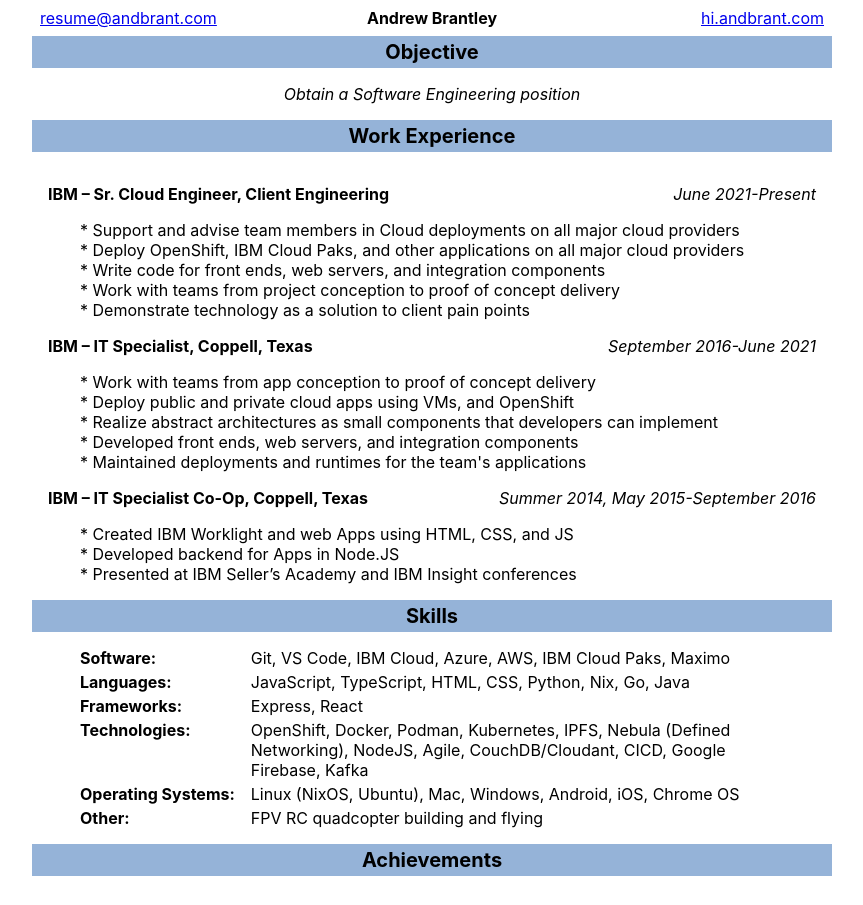
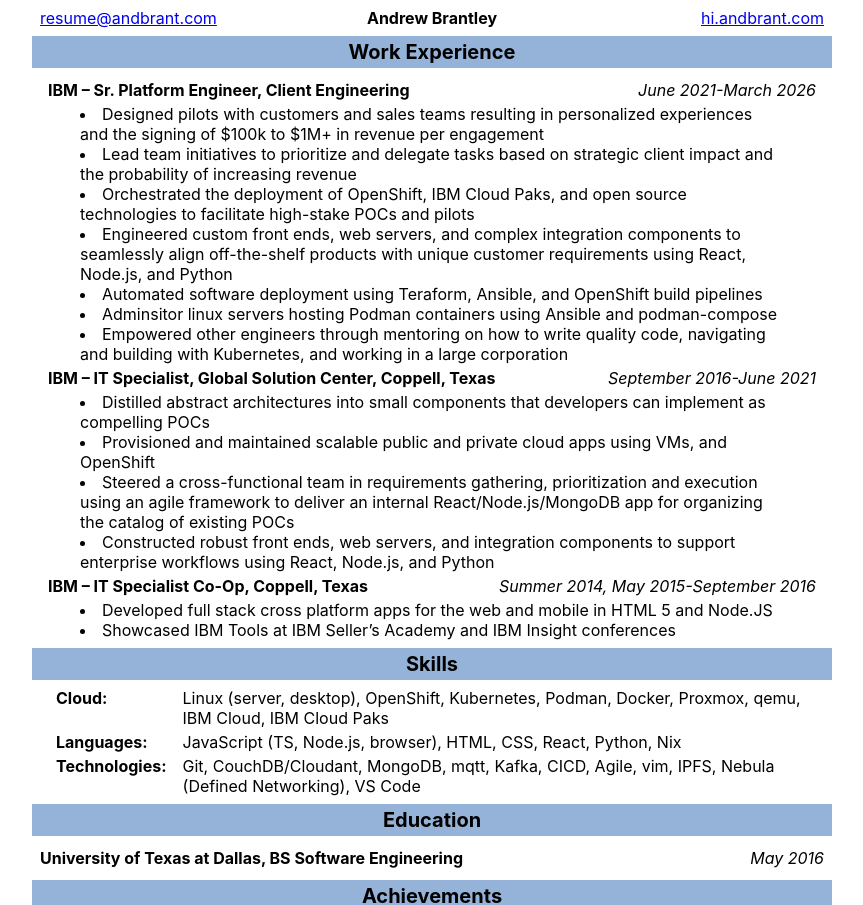
Before and after one commit to yeltnar/resume, a React (Vite) app: page / in a window 1280 px wide. Shown: the top 905 px of the page, without its empty margins (208-1071 px from the left). Built offline with nearby package versions, Linux system fonts and the light colour scheme.

Commit message:
update content and style

```diff
--- a/src/App.jsx
+++ b/src/App.jsx
@@ -19,7 +19,7 @@
 
   const sectionElementArr = resume_obj.map((cur,i)=>{
     console.log(cur);
-    return (<Section title={cur.title} content={cur.content} key={i}></Section>)
+    return (<Section title={cur.title} content={cur.content} skip={cur.skip}  key={i}></Section>)
   });
 
   return (
--- a/src/components/templates/section.jsx
+++ b/src/components/templates/section.jsx
@@ -3,6 +3,10 @@
 import './style.css'
 
 function Section(props){
+
+    if( props.skip === true ){
+      return (<></>);
+    }
 
     return (
         <div className="section">
@@ -31,10 +35,12 @@
             }else if(single_content.type==="label-content"){
 
                 single_to_return = single_content.data.reduce((acc, cur, i) => {
+                    let content = Array.isArray(cur.content) ? contentArrToList(cur.content) : cur.content;
+
                     acc.push((
                         <React.Fragment>
-                            <div className="label">{cur.label}:</div>
-                            <div className="content">{cur.content}</div>
+                            <div fmd="fmd" className="label">{cur.label}:</div>
+                            <div className="content">{content}</div>
                         </React.Fragment>
                     ));
                     return acc
@@ -63,7 +69,7 @@
 
                 single_to_return = single_content.data.map((cur,i)=>{
                     return (
-                        <div key={i}>* {cur}</div>
+                        <li key={i}>{cur}</li>
                     );
                 });
 
@@ -88,4 +94,12 @@
     }
 }
 
+function contentArrToList(content){
+  const x = content.map(( cur, i, arr )=>{
+    return (<li>{cur}</li>);
+  });
+  return x;
+  return content.join(". ")
+}
+
 export {Section}
--- a/src/components/templates/style.css
+++ b/src/components/templates/style.css
@@ -29,13 +29,15 @@
 
 .section-content{
     width: 100%;
-    padding: 1rem 0rem 1rem 0rem;
+    padding: .5rem 0rem .5rem 0rem;
 }
 
 .plain-date-holder{
     display: flex;
     justify-content: space-between;
-    margin: 1rem 1rem 1rem 1rem;
+    /* margin: .5rem 1rem .5rem 1rem; */
+    margin: .25rem 1rem .25rem 1rem;
+    /* color: pink; */
 }
 
 .plain-date-holder > .title{
@@ -51,8 +53,14 @@
     margin: 0rem 3rem 0rem 3rem;
 }
 
+.bullet_container > li{
+    /* margin: .25rem 0rem 0rem 0rem; */
+    margin: 0rem 0rem 0rem 0rem;
+    /* color:pink; */
+}
+
 .achievement-date-holder{
-    margin: .75rem .5rem .75rem .5rem;
+    margin: .25rem .5rem .25rem .5rem;
 }
 
 .achievement-date-holder > .title{
@@ -60,7 +68,10 @@
 }
 
 .label-content{
-    margin: 0rem 3rem 0rem 3rem;
+    margin: 0rem 1rem 0rem 1rem;
+    margin: 0rem 1.5rem 0rem 1.5rem;
+    /* margin: 0rem 2rem 0rem 2rem; */
+    /* margin: 0rem 3rem 0rem 3rem; */
     display: grid;
     grid-template-columns: max-content auto;
     grid-column-gap: 1rem;
@@ -71,6 +82,13 @@
 .label-content > .label{
     font-weight: bold;
 }
+
 .label-content > .content{
     text-align: left;
 }
+
+.label-content > .content > li {
+    text-align: left;
+    margin-left: 1rem;
+    /* color: pink; */
+}
--- a/src/data/main.json
+++ b/src/data/main.json
@@ -9,49 +9,41 @@
   },
   "resume": [
     {
-      "title": "Objective",
-      "content": [{
-        "type": "plain",
-        "data": [
-          "<i>Obtain a Software Engineering position</i>"
-        ]
-      }]
-    },
-    {
       "title": "Work Experience",
       "content": [
         {
           "type": "plain-date",
           "data": [
-            "IBM – Sr. Cloud Engineer, Client Engineering"
+            "IBM – Sr. Platform Engineer, Client Engineering"
           ],
-          "date": "June 2021-Present"
+          "date": "June 2021-March 2026"
         },
         {
           "type": "bullet",
           "data": [
-            "Support and advise team members in Cloud deployments on all major cloud providers",
-            "Deploy OpenShift, IBM Cloud Paks, and other applications on all major cloud providers",
-            "Write code for front ends, web servers, and integration components",
-            "Work with teams from project conception to proof of concept delivery",
-            "Demonstrate technology as a solution to client pain points"
+            "Designed pilots with customers and sales teams resulting in personalized experiences and the signing of $100k to $1M+ in revenue per engagement",
+            "Lead team initiatives to prioritize and delegate tasks based on strategic client impact and the probability of increasing revenue",
+            "Orchestrated the deployment of OpenShift, IBM Cloud Paks, and open source technologies to facilitate high-stake POCs and pilots",
+            "Engineered custom front ends, web servers, and complex integration components to seamlessly align off-the-shelf products with unique customer requirements using React, Node.js, and Python",
+            "Automated software deployment using Teraform, Ansible, and OpenShift build pipelines",
+            "Adminsitor linux servers hosting Podman containers using Ansible and podman-compose",
+            "Empowered other engineers through mentoring on how to write quality code, navigating and building with Kubernetes, and working in a large corporation"
           ]
         },
         {
           "type": "plain-date",
           "data": [
-            "IBM – IT Specialist, Coppell, Texas"
+            "IBM – IT Specialist, Global Solution Center, Coppell, Texas"
           ],
           "date": "September 2016-June 2021"
         },
         {
           "type": "bullet",
           "data": [
-            "Work with teams from app conception to proof of concept delivery",
-            "Deploy public and private cloud apps using VMs, and OpenShift",
-            "Realize abstract architectures as small components that developers can implement",
-            "Developed front ends, web servers, and integration components",
-            "Maintained deployments and runtimes for the team's applications"
+            "Distilled abstract architectures into small components that developers can implement as compelling POCs",
+            "Provisioned and maintained scalable public and private cloud apps using VMs, and OpenShift",
+            "Steered a cross-functional team in requirements gathering, prioritization and execution using an agile framework to deliver an internal React/Node.js/MongoDB app for organizing the catalog of existing POCs",
+            "Constructed robust front ends, web servers, and integration components to support enterprise workflows using React, Node.js, and Python"
           ]
         },
         {
@@ -64,43 +56,83 @@
         {
           "type": "bullet",
           "data": [
-            "Created IBM Worklight and web Apps using HTML, CSS, and JS",
-            "Developed backend for Apps in Node.JS",
-            "Presented at IBM Seller’s Academy and IBM Insight conferences"
+            "Developed full stack cross platform apps for the web and mobile in HTML 5 and Node.JS",
+            "Showcased IBM Tools at IBM Seller’s Academy and IBM Insight conferences"
           ]
         }
       ]
     },
     {
+      "skip":true,
+      "title": "Technical Projects",
+      "content": [
+        {
+          "type": "plain-date",
+          "data": ["Applications"],
+          "date": " "
+        },
+        {
+          "type": "bullet",
+          "data": [
+            "Deployed Linux based services on Ubuntu and NixOS using Podman, Compose, and systemd",
+            "Created an automated offsite backup and restore system using cron, systemd, BorgBackup, SOPS, SFTP, and object storage",
+            "Hardened networking and run time permissions to minimize attack surface",
+            "Troubleshot full stack issues from building a VM image to a crashing pod"
+          ]
+        },
+        {
+          "type": "plain-date",
+          "data": ["Infrastructure"],
+          "date": " "
+        },
+        {
+          "type": "bullet",
+          "data": ["Automated infrastructure deployment using Terraform and NixOS to go from code to populated app in one step while ensuring data safety"]
+        },
+        {
+          "type": "plain-date",
+          "data": ["Network"],
+          "date": " "
+        },
+        {
+          "type": "bullet",
+          "data": ["Configure OpenWrt router and firewall with isolated zones for LAN, IOT, and cameras and relevant traffic rules"]
+        }
+      ]
+    },
+    {
       "title": "Skills",
-      "content": [{
+      "content": [
+        {
           "type": "label-content",
-        "data": [{
-            "label": "Software",
-            "content": "Git, VS Code, IBM Cloud, Azure, AWS, IBM Cloud Paks, Maximo"
+          "data": [
+            {
+              "label": "Cloud",
+              "content": "Linux (server, desktop), OpenShift, Kubernetes, Podman, Docker, Proxmox, qemu, IBM Cloud, IBM Cloud Paks"
             },
             {
               "label": "Languages",
-            "content": "JavaScript, TypeScript, HTML, CSS, Python, Nix, Go, Java"
-          },
-          {
-            "label": "Frameworks",
-            "content": "Express, React"
+              "content": "JavaScript (TS, Node.js, browser), HTML, CSS, React, Python, Nix"
             },
             {
               "label": "Technologies",
-            "content": "OpenShift, Docker, Podman, Kubernetes, IPFS, Nebula (Defined Networking), NodeJS, Agile, CouchDB/Cloudant, CICD, Google Firebase, Kafka"
+              "content": "Git, CouchDB/Cloudant, MongoDB, mqtt, Kafka, CICD, Agile, vim, IPFS, Nebula (Defined Networking), VS Code"
+            }
+          ]
+        }
+      ]
     },
     {
-            "label": "Operating Systems",
-            "content": "Linux (NixOS, Ubuntu), Mac, Windows, Android, iOS, Chrome OS"
-          },
+      "title": "Education",
+      "content": [
         {
-            "label": "Other",
-            "content": "FPV RC quadcopter building and flying"
+          "type": "achievement-date",
+          "data": [
+            "University of Texas at Dallas, BS Software Engineering"
+          ],
+          "date": "May 2016"
         }
       ]
-      }]
     },
     {
       "title": "Achievements",
@@ -108,16 +140,16 @@
         {
           "type": "achievement-date",
           "data": [
-            "Red Hat Certified Specialist in Containers and Kubernetes"
+            "Technical Specialist Certification Expert - IBM and Open Group"
           ],
-          "date": "December 9, 2021"
+          "date": "November 12, 2025"
         },
         {
           "type": "achievement-date",
           "data": [
-            "Technical Specialist Certification - Level 2 (Master Certified IT Specialist)"
+            "Red Hat Certified Specialist in Containers and Kubernetes"
           ],
-          "date": "November 12, 2025"
+          "date": "December 9, 2021"
         },
         {
           "type": "achievement-date",
@@ -129,9 +161,9 @@
         {
           "type": "achievement-date",
           "data": [
-            "University of Texas at Dallas, BS Software Engineering"
+            "US Patent filed"
           ],
-          "date": "May 2016"
+          "date": "November 2021"
         },
         {
           "type": "achievement-date",
@@ -140,7 +172,6 @@
           ],
           "date": "March 8, 2012"
         }
-
       ]
     }
   ]
```
Also changed, not shown: 8 other files (tests, documents, lock files or other folders). Lines whose indentation alone changed are shown as unchanged.
